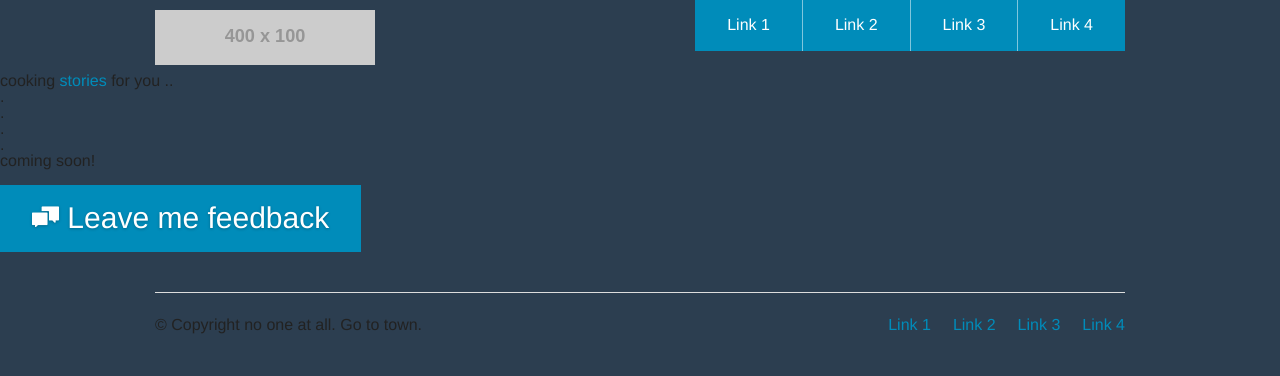
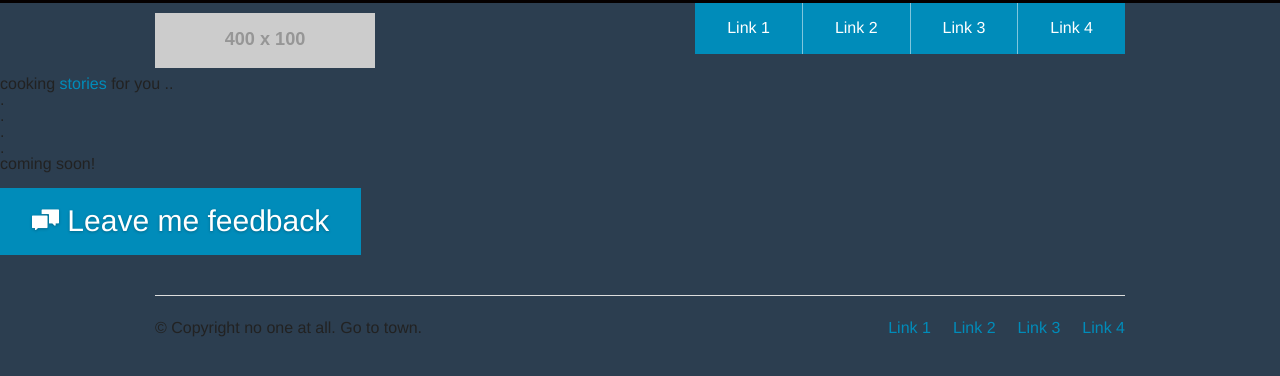
Before and after one commit to mehta/mehta.github.io, a Jekyll site: the page built from index.html, in a window 1280 px wide. Shown: the top 376 px of the page. Built offline with Jekyll 4.4.1, drawn with Linux system fonts in a browser that asks for light colours; the list of posts is cut into pages by our own code.

```diff
--- a/assets/css/app.css
+++ b/assets/css/app.css
@@ -1,3 +1,4 @@
 body {
   background: #2c3e50;
+  border-top: 3px solid #050000;
 }
```
Also changed, not shown: 1 other file.
